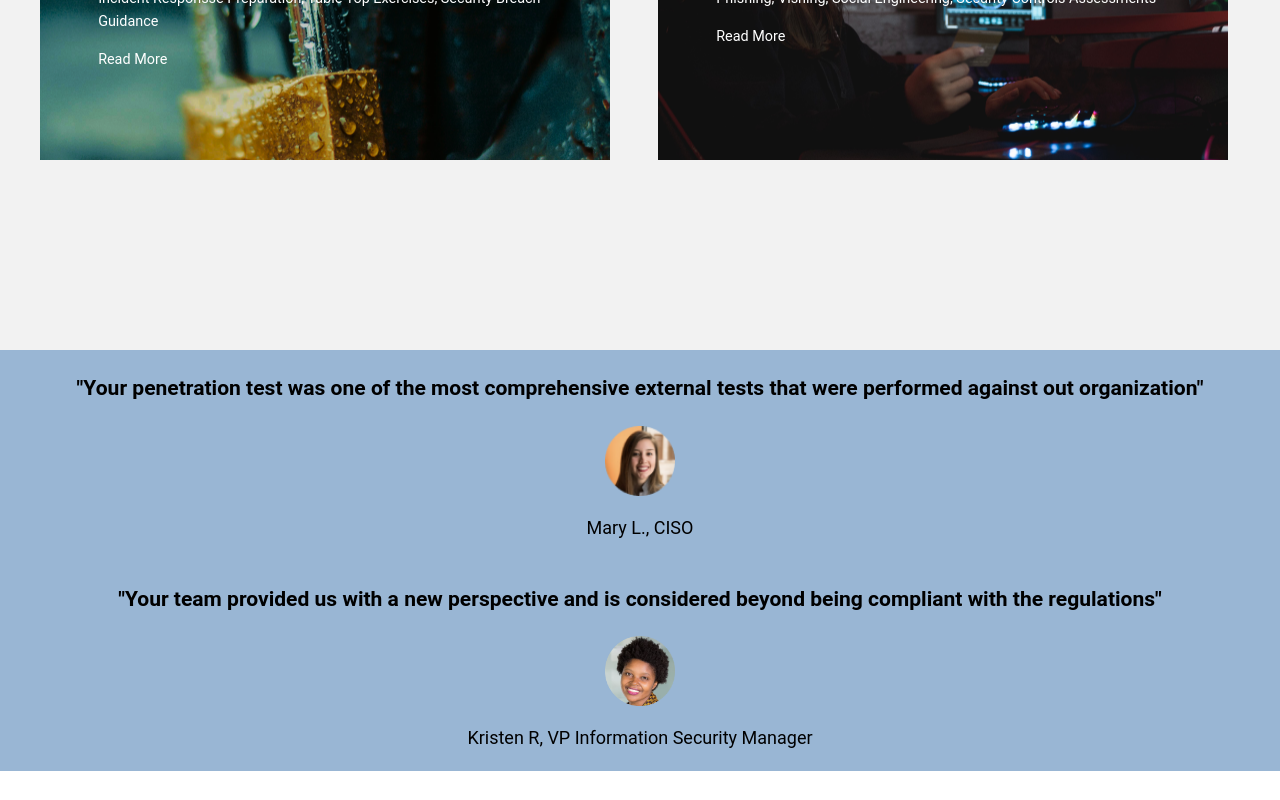
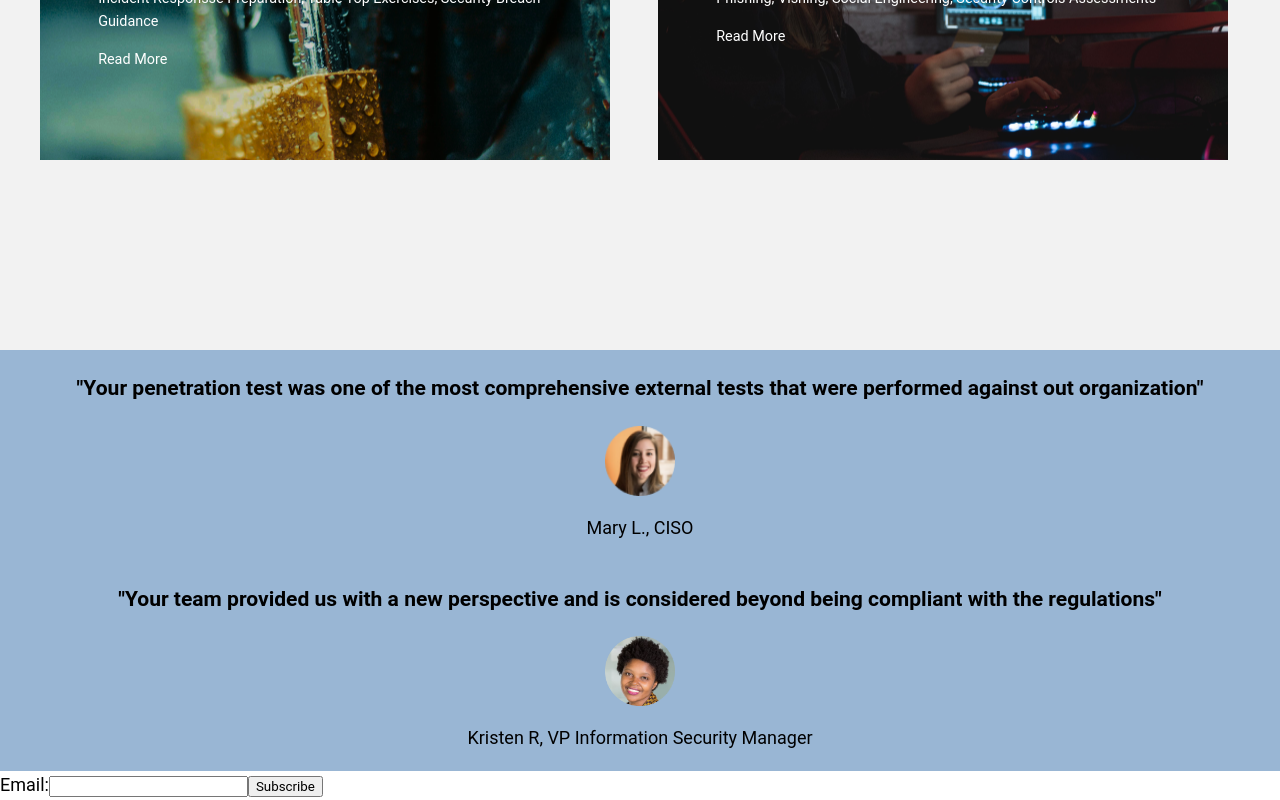
Before and after one commit to Johnny-Blaze666/IS601FallGroupFinal, a Next.js app in the folder alpha-corsi-website/: page / in a window 1280 px wide. Shown: the part 3090-3890 px from the top of the page. Before the commit the page ends 3861 px from the top, so only its background shows below. Built offline with nearby package versions, Linux system fonts and the light colour scheme.

Commit message:
Added mailchimp functionality. Required styling for section

```diff
--- /dev/null
+++ b/alpha-corsi-website/pages/api/subscribe.js
@@ -0,0 +1,25 @@
+import mailchimp from '@mailchimp/mailchimp_marketing';
+
+mailchimp.setConfig({
+    apiKey: process.env.MAILCHIMP_API_KEY,
+    server: process.env.MAILCHIMP_SERVER_PREFIX,
+});
+
+export default async (req, res) => {
+    const { email } = req.body;
+
+    if (!email || !email.includes('@')) {
+        return res.status(400).json({ error: 'Email is required' });
+    }
+
+    try {
+        await mailchimp.lists.addListMember(process.env.MAILCHIMP_AUDIENCE_ID, {
+            email_address: email,
+            status: 'subscribed',
+        });
+
+        return res.status(201).json({ error: '' });
+    } catch (error) {
+        return res.status(500).json({ error: error.message || error.toString() });
+    }
+};
--- a/alpha-corsi-website/pages/index.js
+++ b/alpha-corsi-website/pages/index.js
@@ -10,6 +10,47 @@ import PartnerCard from '../components/partnerCard';
 import ServiceCard from '../components/serviceCard';
 import { TransitionGroup, CSSTransition } from 'react-transition-group';
 
+// Add this new component for the subscription form
+const SubscribeForm = () => {
+    const [email, setEmail] = useState('');
+
+    const handleSubmit = async (event) => {
+        event.preventDefault();
+        // Call the API route to handle the subscription
+        const response = await fetch('/api/subscribe', {
+            method: 'POST',
+            headers: {
+                'Content-Type': 'application/json',
+            },
+            body: JSON.stringify({ email }),
+        });
+
+        const data = await response.json();
+        if (data.error) {
+            // Handle error
+            console.error(data.error);
+        } else {
+            // Handle success
+            console.log('Subscribed!');
+            setEmail(''); // Clear the input field after successful subscription
+        }
+    };
+
+    return (
+        <form onSubmit={handleSubmit}>
+            <label htmlFor="email">Email:</label>
+            <input
+                type="email"
+                id="email"
+                name="email"
+                value={email}
+                onChange={(e) => setEmail(e.target.value)}
+                required
+            />
+            <button type="submit">Subscribe</button>
+        </form>
+    );
+};
 export default function Home({ allPostsData }) {
   const partners = [
     { image: "/images/companies/crowdstrike.png", companyName: "CrowdStrike", companyColor: "#FF0000", link: "/#CrowdStrike" },
@@ -142,6 +183,12 @@ export default function Home({ allPostsData }) {
                 </div>
             </div>
 
+            <div className={utilStyles.contactUs} id="contact-us">
+                <div className={utilStyles.contactUs} id="contact-us">
+                    <SubscribeForm/>
+                </div>
+            </div>
+
         </div>
       </Layout>
   );
--- /dev/null
+++ b/package.json
@@ -0,0 +1,5 @@
+{
+  "dependencies": {
+    "@mailchimp/mailchimp_marketing": "^3.0.80"
+  }
+}
```
Also changed, not shown: 1 other file (tests, documents, lock files or other folders).
